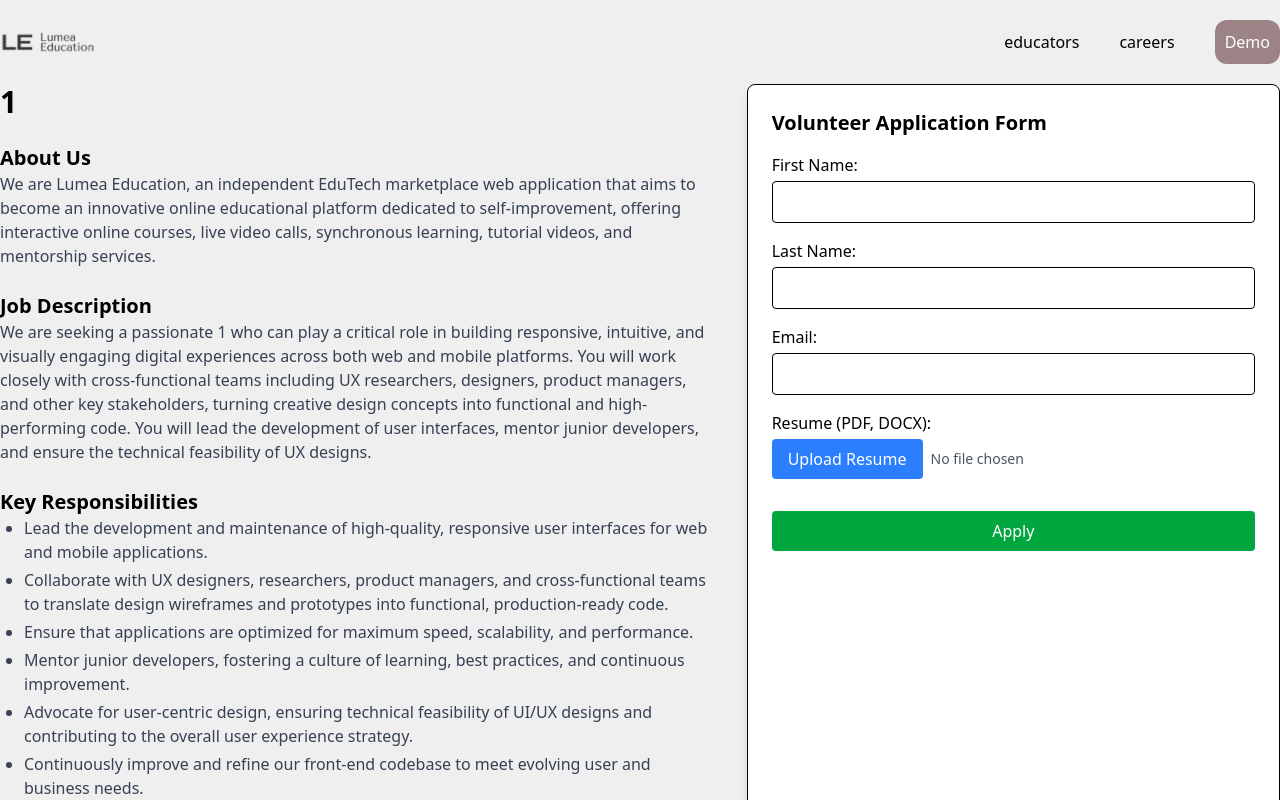
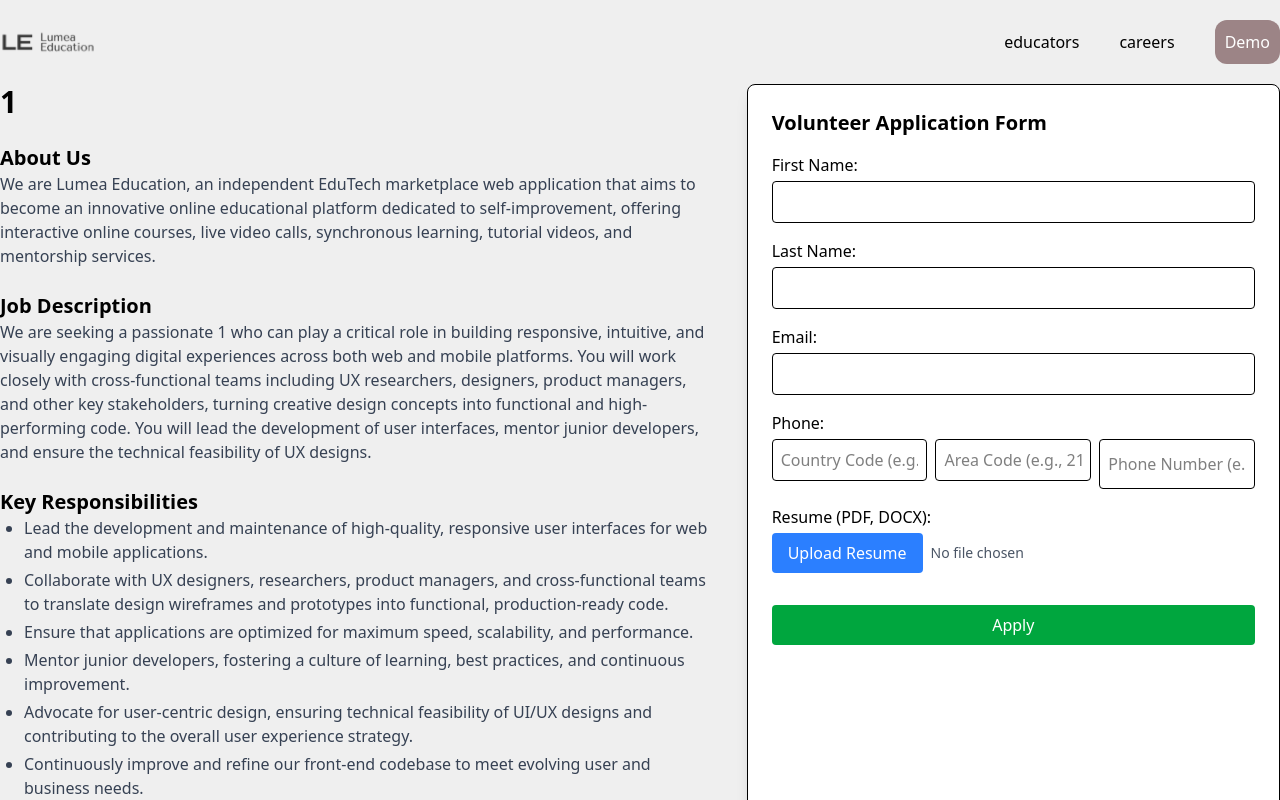
Before and after one commit to Lumea-Education/front, a React (Vite) app: page /careers/volunteer/1 in a window 1280 px wide. Shown: the top 800 px of the page. Built offline with nearby package versions, Linux system fonts and the light colour scheme.

Commit message:
modified volunteer application form

```diff
--- a/src/pages/voluntary.tsx
+++ b/src/pages/voluntary.tsx
@@ -8,7 +8,11 @@ interface FormData {
   firstName: string;
   lastName: string;
   email: string;
-  phoneNumber: string;
+  phone: {
+    countryCode: string;
+    areaCode: string;
+    number: string;
+  };
   resume: FileList;
   coverLetter?: FileList;
   linkedIn?: string;
@@ -90,7 +94,11 @@ export default function Voluntary() {
       formData.append("firstName", data.firstName);
       formData.append("lastName", data.lastName);
       formData.append("email", data.email);
-      formData.append("phoneNumber", data.phoneNumber);
+
+      formData.append("countryCode", data.phone.countryCode);
+      formData.append("areaCode", data.phone.areaCode);
+      formData.append("number", data.phone.number);
+
       formData.append("resume", data.resume[0]);
       if (data.coverLetter) formData.append("coverLetter", data.coverLetter[0]);
       if (data.linkedIn) formData.append("linkedIn", data.linkedIn);
@@ -203,6 +211,33 @@ export default function Voluntary() {
           </label>
 
           <label className="block">
+            Phone:
+            <div className="md:flex md:space-x-2 mt-1 space-y-2">
+              <input
+                {...register("phone.countryCode", {
+                  required: "Country code is required",
+                })}
+                placeholder="Country Code (e.g., +1)"
+                className="border w-full p-2 rounded"
+              />
+              <input
+                {...register("phone.areaCode", {
+                  required: "Area code is required",
+                })}
+                placeholder="Area Code (e.g., 212)"
+                className="border w-full p-2 rounded"
+              />
+              <input
+                {...register("phone.number", {
+                  required: "Phone number is required",
+                })}
+                placeholder="Phone Number (e.g., 5551234)"
+                className="border w-full p-2 rounded"
+              />
+            </div>
+          </label>
+
+          <label className="block">
             Resume (PDF, DOCX):
             <div className="flex items-center mt-1">
               <label className="bg-blue-500 hover:bg-blue-600 text-white py-2 px-4 rounded cursor-pointer">
```
